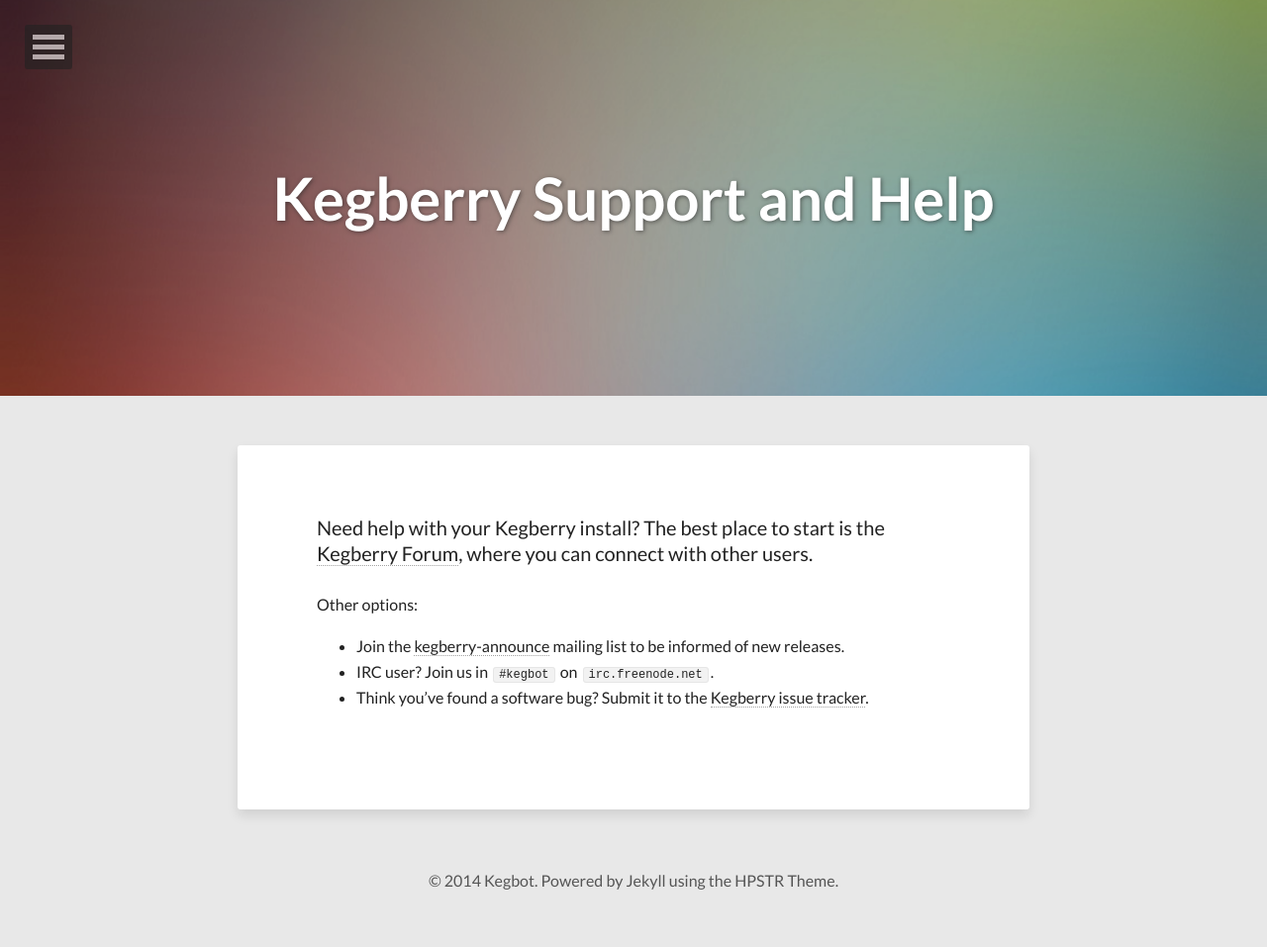
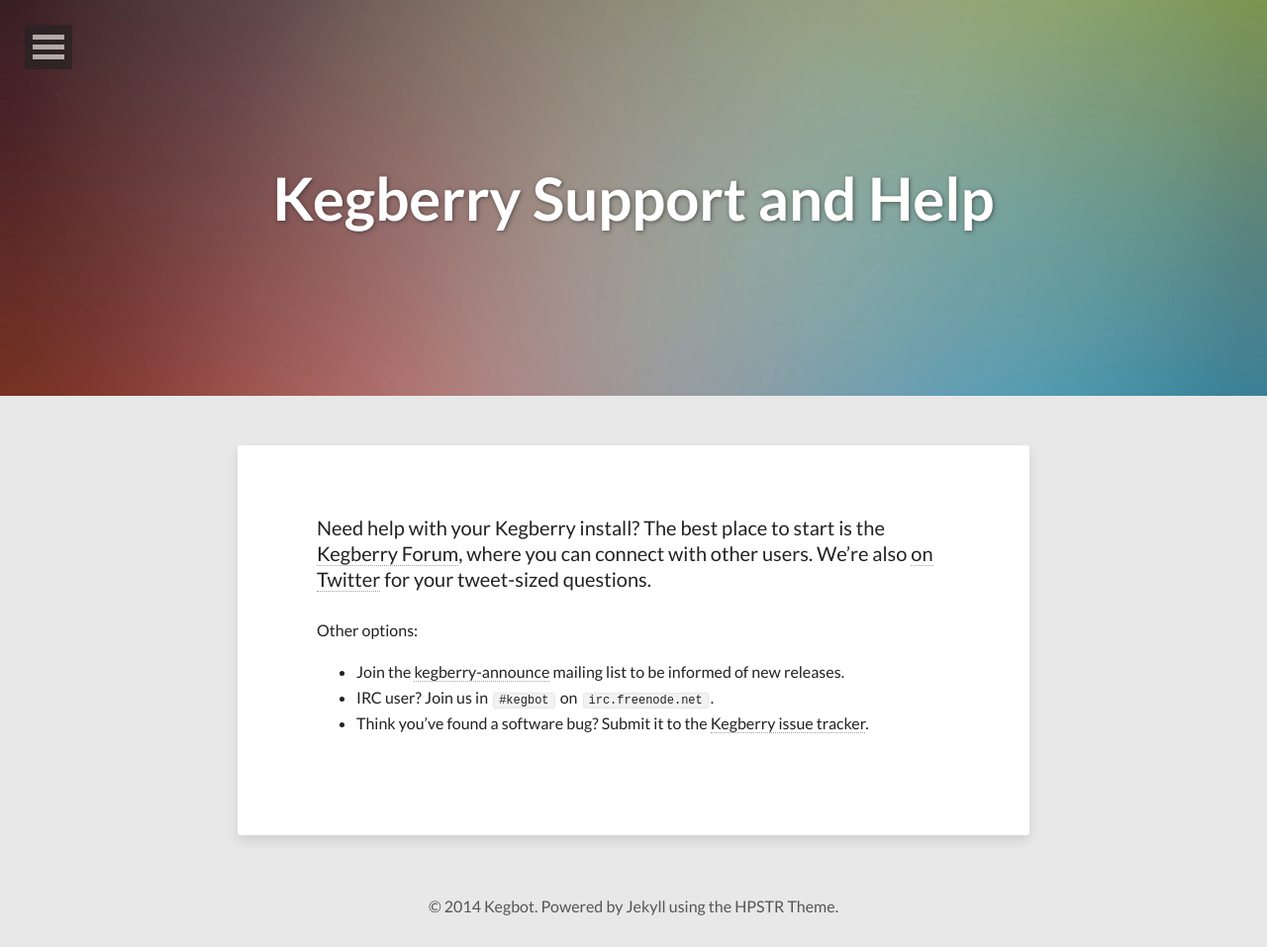
Before and after one commit to Kegbot/kegberry, a Jekyll site: the page built from support.md, in a window 1280 px wide. Shown: the whole page at 99% size. Built offline with Jekyll 4.4.1, drawn with Linux system fonts in a browser that asks for light colours; nearby versions of some CDN libraries; before the commit the page ends 931 px from its top, so only the background shows below that.

Commit message:
Update docs.

```diff
--- a/support.md
+++ b/support.md
@@ -6,9 +6,10 @@
   feature: abstract-3.jpg
 ---
 
-Need help with your Kegberry install?  The best place to start is the
+Need help with your Kegberry install? The best place to start is the
 [Kegberry Forum](http://forum.kegbot.org/discussions/kegbot-kegberry), where you
-can connect with other users.
+can connect with other users. We're also [on Twitter](http://twitter.com/Kegbot)
+for your tweet-sized questions.
 
 Other options:
 
```
